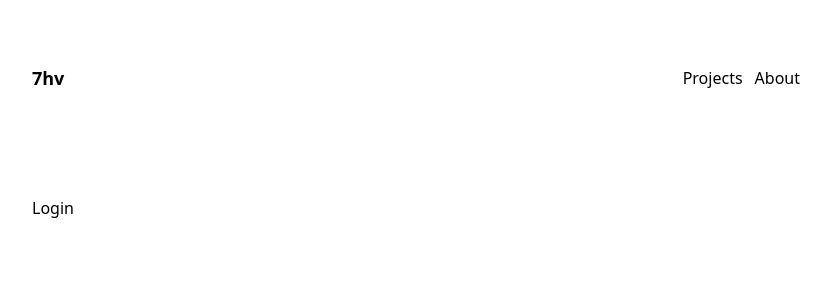
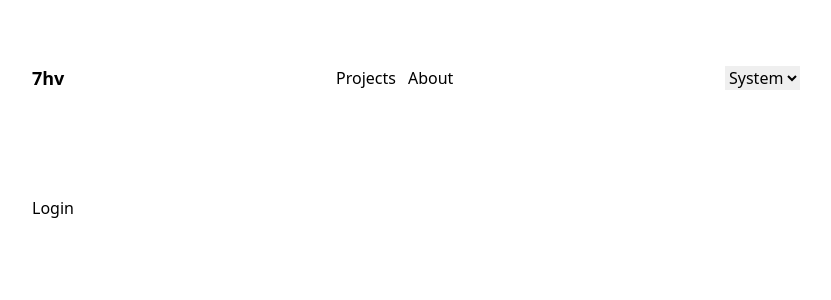
Before and after one commit to vtbt/7hv-blog, a Next.js app: page /manage/login in a window 1280 px wide. Shown: the top 300 px of the page, without its empty margins (224-1055 px from the left). Built offline with nearby package versions, Linux system fonts and the light colour scheme; no server answers.

Commit message:
Setup theme

```diff
--- a/app/globals.css
+++ b/app/globals.css
@@ -1,27 +1,20 @@
 @tailwind base;
 @tailwind components;
 @tailwind utilities;
-/*
+
 :root {
   --foreground-rgb: 0, 0, 0;
-  --background-start-rgb: 214, 219, 220;
-  --background-end-rgb: 255, 255, 255;
+  --background-rgb: 255, 255, 255;
 }
 
 @media (prefers-color-scheme: dark) {
   :root {
     --foreground-rgb: 255, 255, 255;
-    --background-start-rgb: 0, 0, 0;
-    --background-end-rgb: 0, 0, 0;
+    --background-rgb: 0, 0, 0;
   }
 }
 
 body {
   color: rgb(var(--foreground-rgb));
-  background: linear-gradient(
-      to bottom,
-      transparent,
-      rgb(var(--background-end-rgb))
-    )
-    rgb(var(--background-start-rgb));
-} */
+  background: rgb(var(--background-rgb));
+}
--- a/components/Header.tsx
+++ b/components/Header.tsx
@@ -5,6 +5,7 @@ import { getDictionary } from '@/lib/dictionary';
 
 import LanguageSelect from './LanguageSelect';
 import Navbar from './Navbar';
+import ThemeSelector from './ThemeSelector';
 
 export default async function Header({ lang }: { lang: Locale }) {
   const { navigation } = await getDictionary(lang);
@@ -15,7 +16,10 @@ export default async function Header({ lang }: { lang: Locale }) {
           7hv
         </Link>
         <Navbar dictionary={navigation} />
-        <LanguageSelect />
+        <div className="flex gap-2">
+          <LanguageSelect />
+          <ThemeSelector />
+        </div>
       </nav>
     </header>
   );
--- a/components/LanguageSelect.tsx
+++ b/components/LanguageSelect.tsx
@@ -28,7 +28,6 @@ export default function LanguageSelect() {
   if (pathName.includes('/manage')) return;
 
   return (
-    <div>
     <select
       id="languageSelect"
       name="language"
@@ -42,6 +41,5 @@ export default function LanguageSelect() {
         </option>
       ))}
     </select>
-    </div>
   );
 }
--- /dev/null
+++ b/components/ThemeSelector.tsx
@@ -0,0 +1,63 @@
+'use client';
+
+import { useEffect, useState } from 'react';
+
+export default function ThemeSelector() {
+  const [selectedTheme, setSelectedTheme] = useState<string>(
+    localStorage.getItem('theme') || ''
+  );
+
+  useEffect(() => {
+    const storedTheme = localStorage.getItem('theme');
+    setSelectedTheme(storedTheme || 'system');
+    toggleTheme(storedTheme || 'system');
+  }, []);
+
+  const handleThemeChange = (event: React.ChangeEvent<HTMLSelectElement>) => {
+    const selectedTheme = event.target.value;
+    setSelectedTheme(selectedTheme);
+    localStorage.setItem('theme', selectedTheme);
+  };
+
+  const toggleTheme = (theme: string) => {
+    if (theme === 'dark') {
+      document.documentElement.classList.add('dark');
+    } else {
+      document.documentElement.classList.remove('dark');
+    }
+  };
+
+  useEffect(() => {
+    const mediaQuery = window.matchMedia('(prefers-color-scheme: dark)');
+    const prefersDarkMode = mediaQuery.matches;
+
+    // If system preference is dark, and no theme selected yet, set it to dark
+    if (selectedTheme === 'system' && prefersDarkMode) {
+      toggleTheme('dark');
+    } else {
+      toggleTheme(selectedTheme);
+    }
+
+    const handleSystemThemeChange = (e: MediaQueryListEvent) => {
+      if (selectedTheme === 'system') {
+        const newTheme = e.matches ? 'dark' : 'light';
+        toggleTheme(newTheme);
+      }
+    };
+
+    // Attach event listener for system theme change
+    mediaQuery.addEventListener('change', handleSystemThemeChange);
+
+    // Clean up event listener on component unmount
+    return () =>
+      mediaQuery.removeEventListener('change', handleSystemThemeChange);
+  }, [selectedTheme]);
+
+  return (
+    <select value={selectedTheme} onChange={handleThemeChange}>
+      <option value="system">System</option>
+      <option value="dark">Dark</option>
+      <option value="light">Light</option>
+    </select>
+  );
+}
--- a/tailwind.config.ts
+++ b/tailwind.config.ts
@@ -1,4 +1,4 @@
-import type { Config } from 'tailwindcss'
+import type { Config } from 'tailwindcss';
 
 const config: Config = {
   content: [
@@ -16,5 +16,6 @@ const config: Config = {
     },
   },
   plugins: [],
-}
-export default config
+  darkMode: 'class',
+};
+export default config;
```
Also changed, not shown: 1 other file (tests, documents, lock files or other folders). Lines whose indentation alone changed are shown as unchanged.
